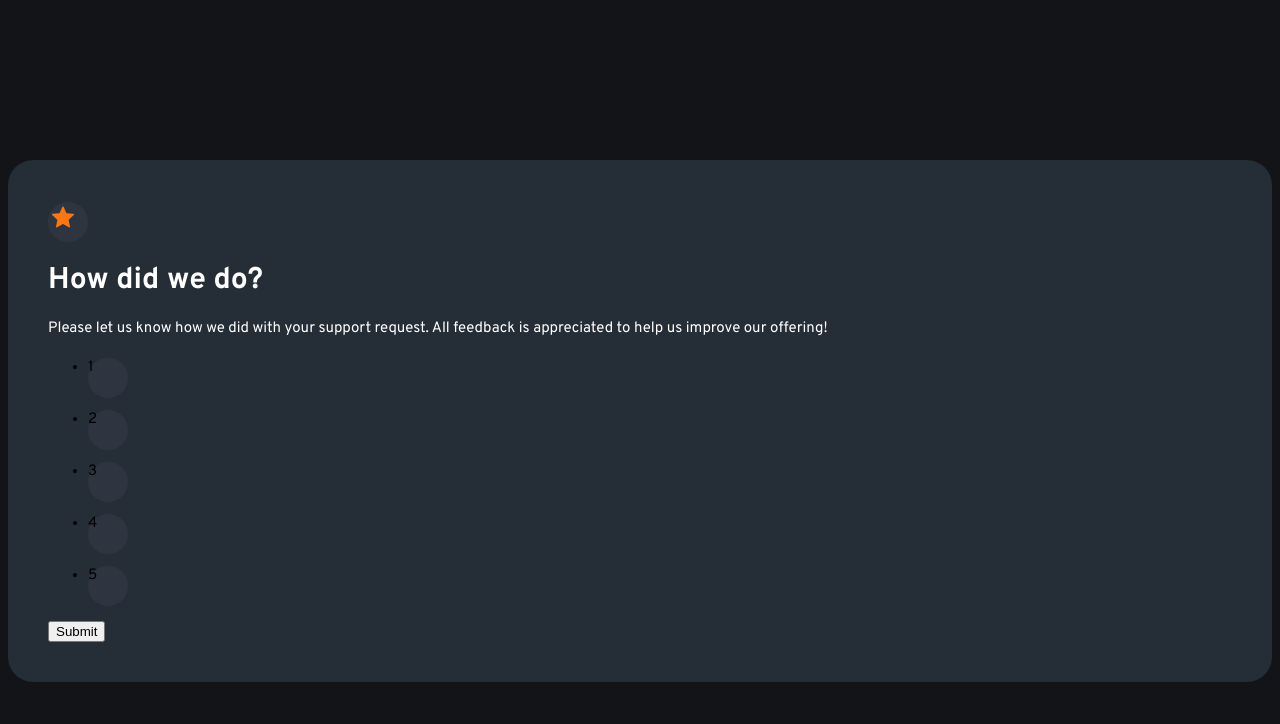
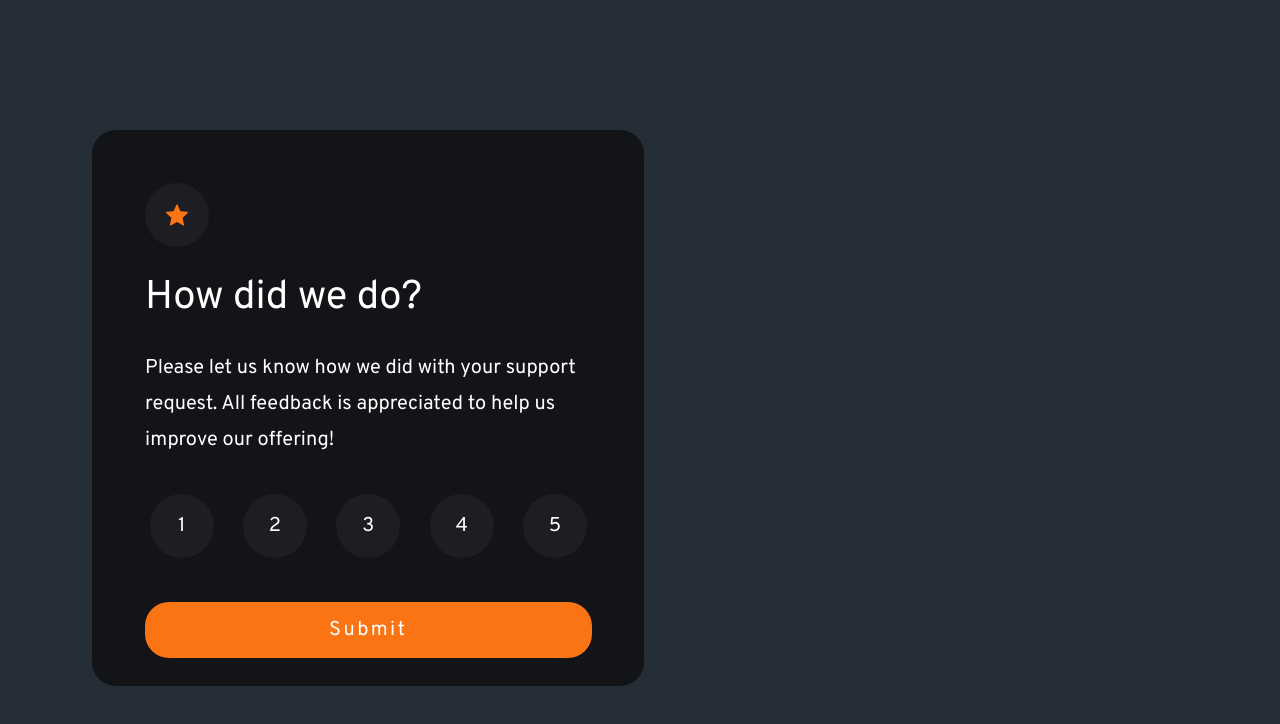
Before and after one commit to mimipeshy/screen_rating, a plain HTML site: page index.html in a window 1280 px wide. Drawn offline with Linux system fonts and the light colour scheme.

Commit message:
finish css styling

```diff
--- a/css/styles.css
+++ b/css/styles.css
@@ -1,37 +1,182 @@
 @import url('https://fonts.googleapis.com/css2?family=Overpass:wght@400;700&display=swap');
 
 :root {
-  --dark-blue: hsl(216, 12%, 8%);
-  --dark-blue-alt: hsl(213, 19%, 18%);
+  --very-dark-blue: hsl(216, 12%, 8%);
+  --dark-blue: hsl(213, 19%, 18%);
   --white: hsl(0, 0%, 100%);
+  --orange:hsl(25, 97%, 53%);
+  --light-grey: hsl(217, 12%, 63%)
   --font-size: 15px;
 }
 
+* {
+  list-style-type: none;
+  font-family: 'Overpass', sans-serif;
+  color: var(--white);
+}
+/*
+*[form-visible="false"] {
+  display:none;
+} */
+
 body {
+  display: flex;
+  flex-direction: column;
+  height:100vh;
+  align-items: center;
+  justify-content: center;
   background-color: var(--dark-blue);
-  font-family: 'Overpass', sans-serif;
 }
+
 .circle {
   background-color:hsl(217, 12%,63%,0.08);
   width: 2.5rem;
   height: 2.5rem;
   border-radius: 50%;
   margin-bottom: .75rem;
-  margin-top: .1rem;
+  margin-top: 1rem;
 }
 
-.feedback-request, h1 {
-  color: var(--white);
-  margin-bottom: 20px;
+@media only screen and (min-width:1080px) {
+  .circle {
+      width: 4rem;
+      height: 4rem;
+  }
 }
 
-.feedback-request, .rating-section, p {
-  font-size: var(--font-size);
+.rating:hover {
+  cursor: pointer;
+  background-color: var(--orange);
+  color: var(--white);
+  transition: all 0.2s ease-in-out;
 }
 
-.rating-section {
-  border-radius: 25px;
-  background-color: var(--dark-blue-alt);
-  margin-top: 20vh;
-  padding: 5vh;
+.star_icon_container {
+  margin: 0;
+  display: flex;
+  justify-content: center;
+  align-items: center;
 }
+
+@media only screen and (min-width:1080px) {
+  .star_icon_container {
+      margin-left: 5%;
+      margin-top: 5%;
+  }
+}
+
+h1 {
+  font-weight: 400;
+  font-size: 1.5rem;
+}
+
+@media only screen and (min-width:1080px) {
+  h1 {
+      padding-left: 5%;
+      font-size: 2.5rem;
+  }
+}
+
+ul {
+  display: flex;
+  padding: 0;
+  justify-content: space-between;
+}
+
+li {
+  display: flex;
+  justify-content: center;
+  align-items: center;
+  color: var(--light-grey);
+  font-size: 15px;
+}
+
+@media only screen and (min-width:1080px) {
+  ul {
+      justify-content: space-evenly;
+  }
+
+  li {
+      font-size: 1.25rem;
+  }
+}
+
+p {
+  color: var(--light-grey);
+  font-size: 13.5px;
+  font-weight: 400;
+  line-height: 1.5rem;
+}
+
+@media only screen and (min-width:1080px) {
+  p {
+      font-size: 1.25rem;
+      line-height: 2.25rem;
+      padding-left: 5%;
+  }
+}
+
+.container {
+  background: var(--very-dark-blue);
+  width: min(76%, 31rem);
+  border-radius: 1.5rem;
+  padding: 1.75rem;
+}
+
+button {
+  color: var(--white);
+  background-color: var(--orange);
+  border: none;
+  width: 100%;
+  height: 2.75rem;
+  border-radius: 1.5rem;
+  letter-spacing: .15rem;
+  cursor: pointer;
+  margin-top: 0;
+}
+
+@media only screen and (min-width:1080px) {
+  button {
+      width:90%;
+      height: 3.5rem;
+      margin-left: 5%;
+      font-size: 1.25rem;
+      margin-top: 1rem;
+  }
+}
+
+
+button:hover {
+  background-color: var(--white);
+  color: var(--orange);
+  transition: all 0.2s ease-in-out;
+}
+
+.feedback_submitted[form-visible="true"] {
+  display: flex;
+  flex-direction: column;
+  justify-content: space-around;
+  align-items: center;
+}
+
+@media only screen and (min-width:1080px) {
+  .feedback_submitted > svg {
+      margin-top: 2rem;
+      margin-bottom: 1.5rem;
+  }
+}
+
+.rating_statement {
+  color: var(--orange);
+  background-color: var(--very-dark-blue);
+  border-radius: 1.5rem;
+  padding: 0.25rem 1rem;
+}
+
+.feedback_submitted > p {
+  text-align: center;
+}
+
+.attribution {
+  margin-top: 2rem;
+}
```
